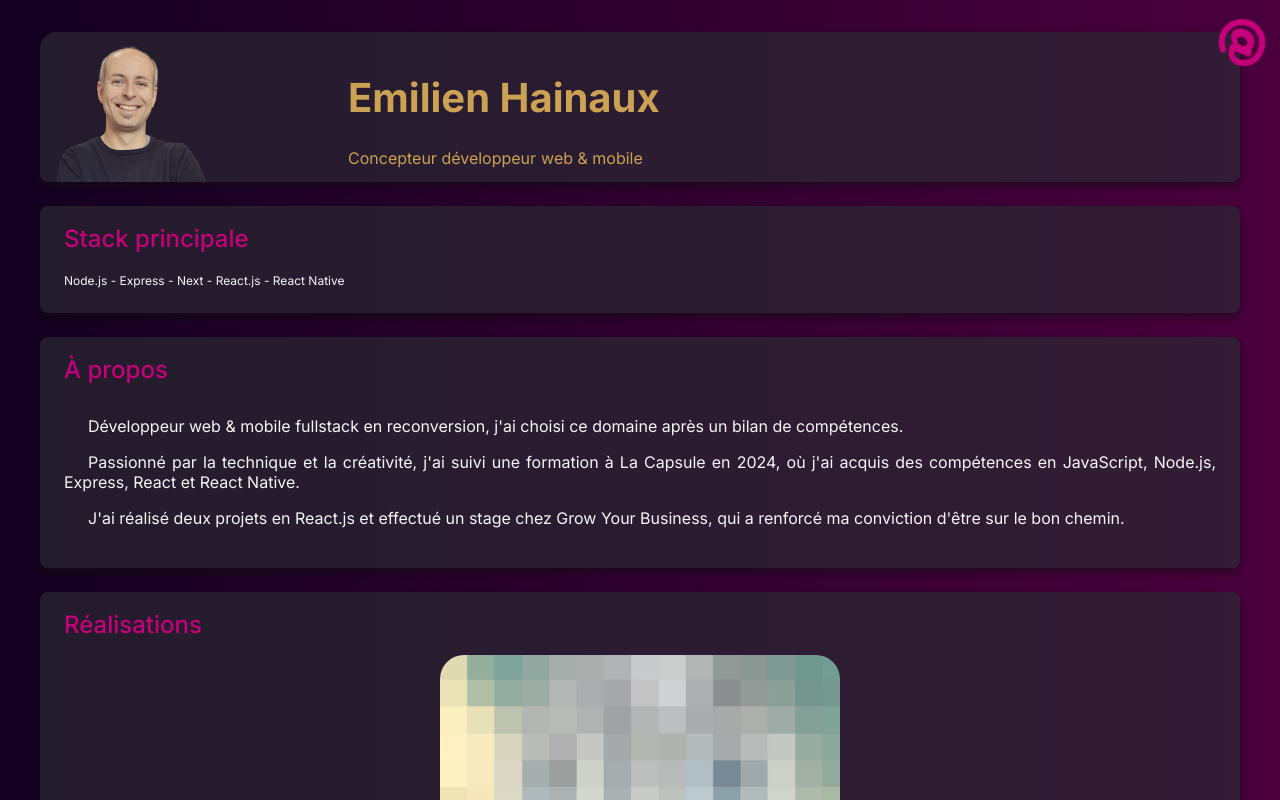
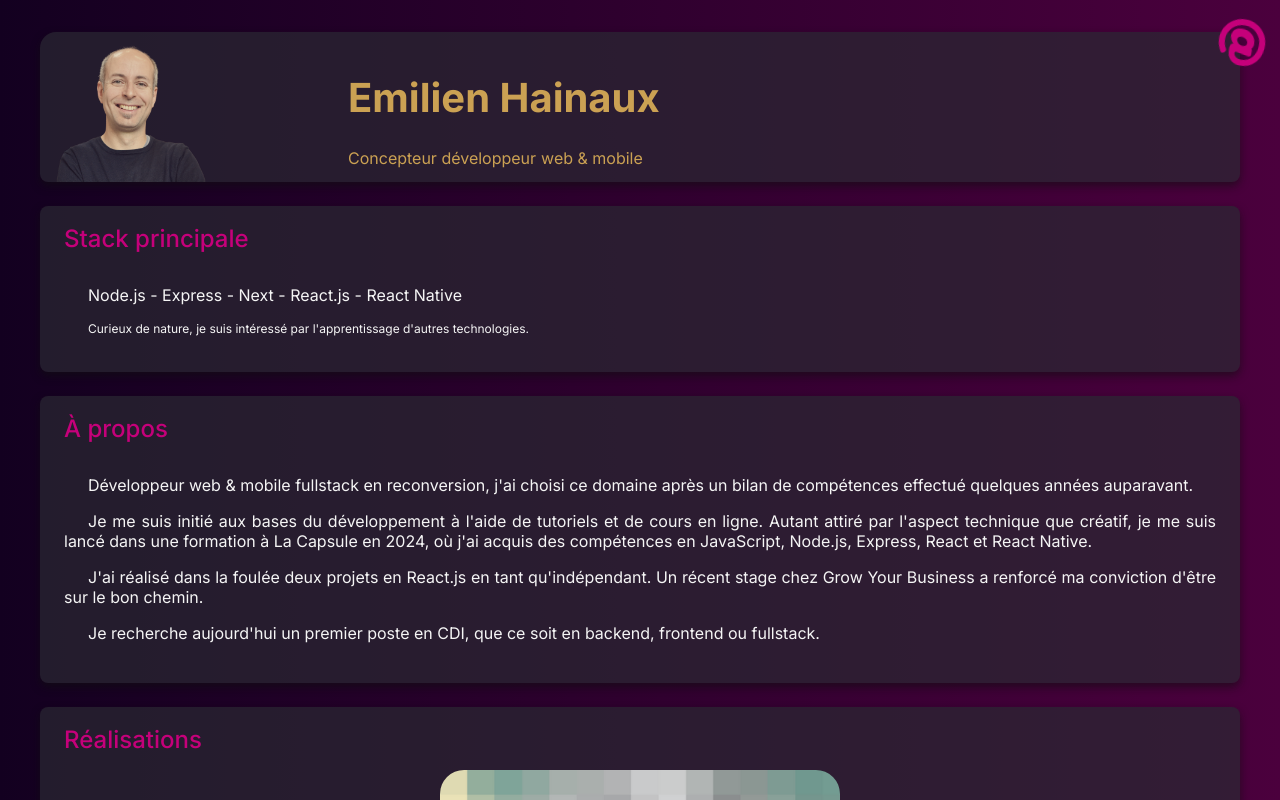
Before and after one commit to e-hainaux/ehweb, a Next.js app: page / in a window 1280 px wide. Shown: the top 800 px of the page. Built offline with nearby package versions, Linux system fonts and the light colour scheme.

Commit message:
fix some texts

```diff
--- a/app/components/InfoBlock.tsx
+++ b/app/components/InfoBlock.tsx
@@ -6,9 +6,10 @@ const InfoBlock: React.FC = () => {
     <div className={styles.block}>
         <span className={styles.title}>À propos</span>
         <div className={styles.blockText}>
-          <p>{`Développeur web & mobile fullstack en reconversion, j\'ai choisi ce domaine après un bilan de compétences.`}</p>
-          <p>{`Passionné par la technique et la créativité, j\'ai suivi une formation à La Capsule en 2024, où j\'ai acquis des compétences en JavaScript, Node.js, Express, React et React Native.`}</p>
-          <p>{`J\'ai réalisé deux projets en React.js et effectué un stage chez Grow Your Business, qui a renforcé ma conviction d\'être sur le bon chemin.`}</p>
+          <p>{`Développeur web & mobile fullstack en reconversion, j\'ai choisi ce domaine après un bilan de compétences effectué quelques années auparavant.`}</p>
+          <p>{`Je me suis initié aux bases du développement à l'aide de tutoriels et de cours en ligne. Autant attiré par l\'aspect technique que créatif, je me suis lancé dans une formation à La Capsule en 2024, où j\'ai acquis des compétences en JavaScript, Node.js, Express, React et React Native.`}</p>
+          <p>{`J\'ai réalisé dans la foulée deux projets en React.js en tant qu'indépendant. Un récent stage chez Grow Your Business a renforcé ma conviction d\'être sur le bon chemin.`}</p>
+          <p>{`Je recherche aujourd'hui un premier poste en CDI, que ce soit en backend, frontend ou fullstack.`}</p>
         </div>
     </div>
   );
--- a/app/components/StackBlock.tsx
+++ b/app/components/StackBlock.tsx
@@ -6,7 +6,8 @@ const StackBlock: React.FC = () => {
     <div className={styles.block}>
       <span className={styles.title}>Stack principale</span>
       <div className={styles.blockText}>
-          <span className={styles.stack}>{`Node.js - Express - Next - React.js - React Native`}</span>
+          <p>{`Node.js - Express - Next - React.js - React Native`}</p>
+          <p className={styles.stack}>{`Curieux de nature, je suis intéressé par l'apprentissage d'autres technologies.`}</p>
         </div>
     </div>
   );
--- a/app/data/projectsData.ts
+++ b/app/data/projectsData.ts
@@ -78,7 +78,7 @@ export const projects: Project[] = [
         title: "FibroQuoi",
         description: "Site HTML5 & CSS3",
         imageUrl: "/images/FibroQuoi.png",
-        fullDescription: "Tout premier site que j'ai développé avant de lancer ma reconversion. IL s'agit de présenter de façon synthétique le syndrôme fibromyalgique. Site initialement développé avec les moyens du bord : HTML et CSS tapés directement dans un bloc-notes windows. J'ai depuis eu la joie d'apprendre à utiliser Visual Studio Code. Fibro-Quoi est en projet de réalisation future sous Vue.js et Tailwind afin de me familiariser avec ces Technos.",
+        fullDescription: "Tout premier site que j'ai développé avant de lancer ma reconversion. Il s'agit de présenter de façon synthétique le syndrôme fibromyalgique. Site initialement développé avec les moyens du bord : HTML et CSS tapés directement dans un bloc-notes windows. J'ai depuis eu la joie d'apprendre à utiliser Visual Studio Code. Fibro-Quoi est en projet de réalisation future sous Vue.js et Tailwind afin de me familiariser avec ces Technos.",
         technologies: ["HTML5", "CSS", "Bloc-notes Windows"],
         githubLink: "",
         liveLink: "https://fibro-quoi.fr/",
--- a/app/styles/Block.module.css
+++ b/app/styles/Block.module.css
@@ -33,7 +33,8 @@
   }
 
   .stack {
-    text-align: center;
+    text-indent: 24px;
+    text-align: justify;
     font-size: 12px;
     color: whitesmoke;
 
```
